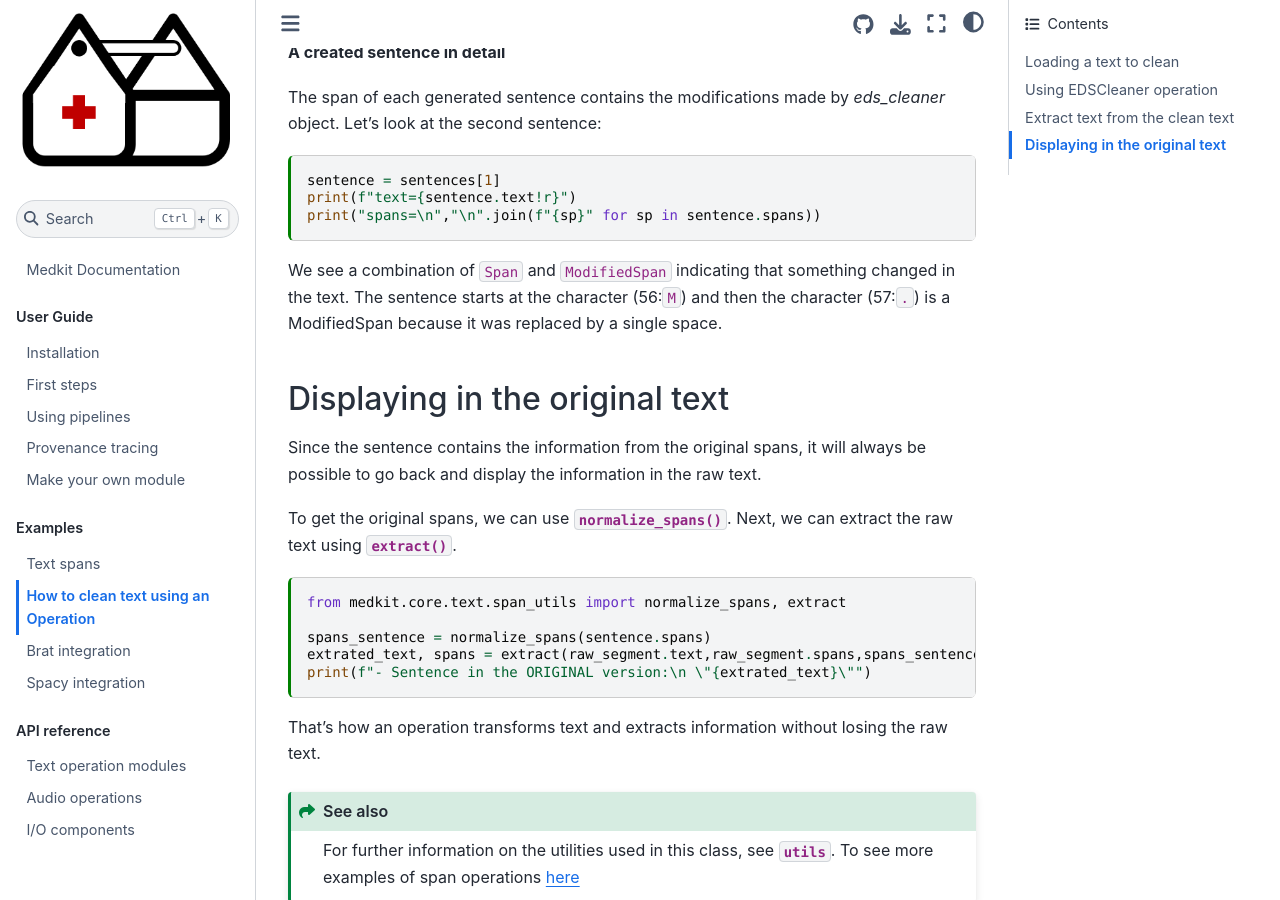
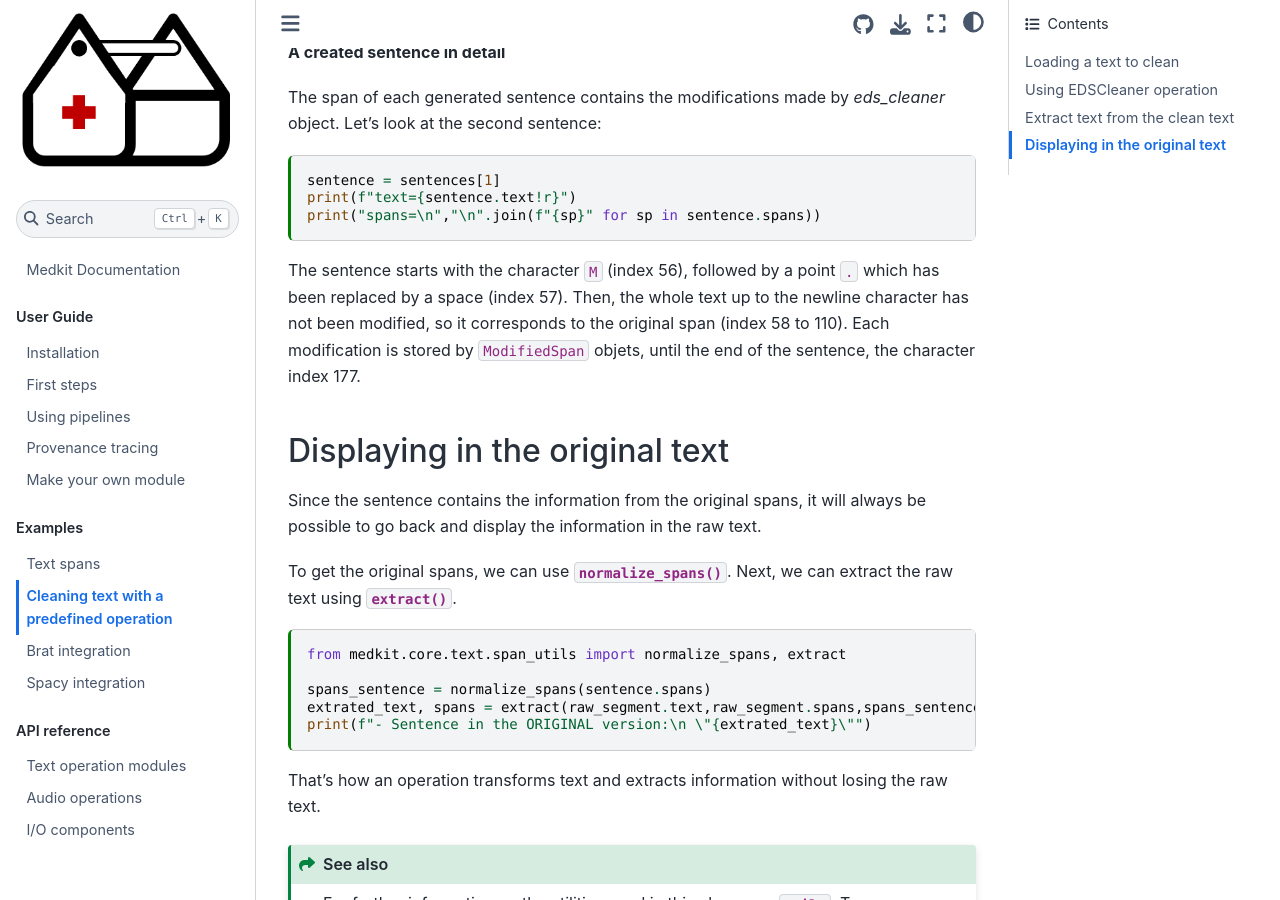
Before and after one commit to TeamHeka/medkit, a Jupyter Book: the page built from docs/examples/cleaning_text.md, in a window 1280 px wide and 900 px high, scrolled down 2215 px. Built offline with Jupyter Book 1.0.4 settings and Sphinx 7.4.7 and the Sphinx Book theme 1.1.4, drawn with Linux system fonts in a browser that asks for light colours; pages that are not in the unit, such as notebooks, are missing from menus; some of the changed text lies outside the part shown.

Commit message:
Rework explanation of 'ModifiedSpan' in cleaning text example

````diff
--- a/docs/examples/cleaning_text.md
+++ b/docs/examples/cleaning_text.md
@@ -11,7 +11,7 @@ kernelspec:
   name: python3
 ---
 
-# How to clean text using an Operation
+# Cleaning text with a predefined operation
 
 +++
 
@@ -97,7 +97,7 @@ print(f"text={sentence.text!r}")
 print("spans=\n","\n".join(f"{sp}" for sp in sentence.spans))
 ```
 
-We see a combination of `Span` and `ModifiedSpan` indicating that something changed in the text. The sentence starts at the character (56:`M`) and then the character (57:`.`) is a ModifiedSpan because it was replaced by a single space.
+The sentence starts with the character `M` (index 56), followed by a point `.` which has been replaced by a space (index 57). Then, the whole text up to the newline character has not been modified, so it corresponds to the original span (index 58 to 110). Each modification is stored by `ModifiedSpan` objets, until the end of the sentence, the character index 177.
 
 ## Displaying in the original text
 
````
